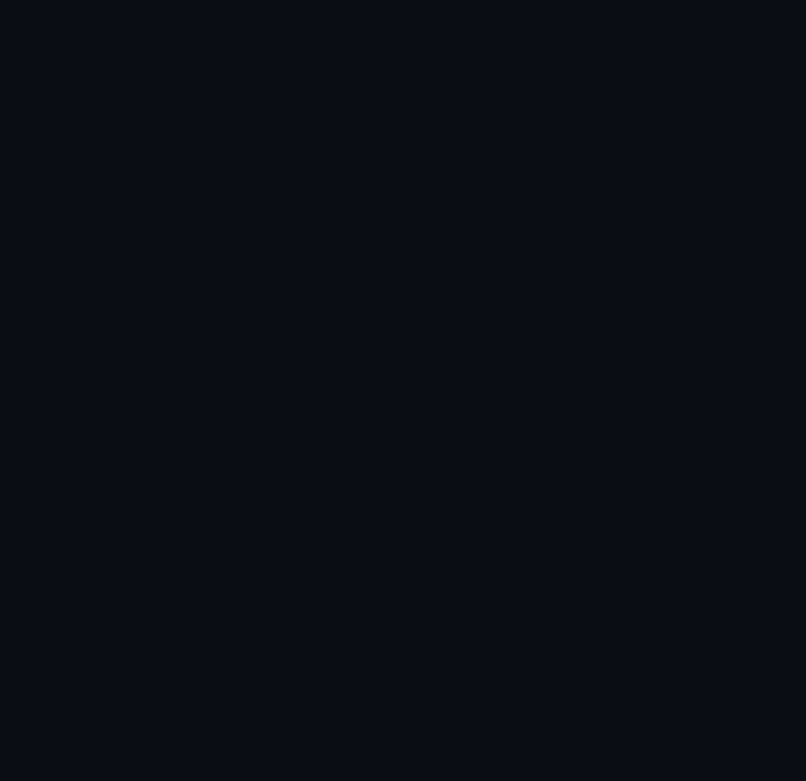
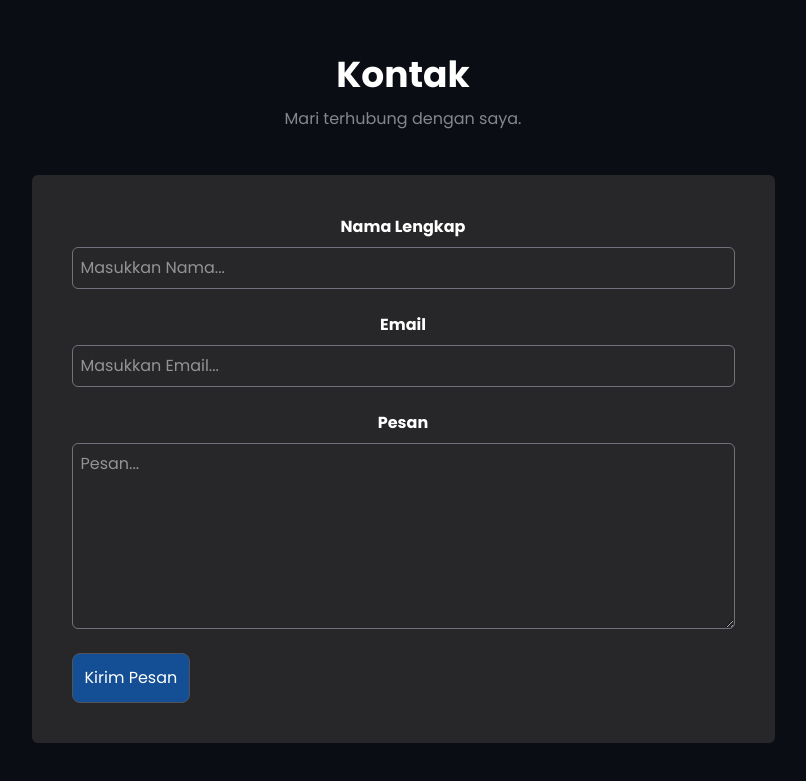
Before and after one commit to Adityarns/Web-Portfolio, a React (Vite) app: page / in a window 1280 px wide. Shown: the part 3121-3902 px from the top of the page, without its empty margins (237-1043 px from the left). Before the commit the page ends 3008 px from the top, so only its background shows below. Built offline with nearby package versions, Linux system fonts and the light colour scheme.

Commit message:
menambahkan kontak section

```diff
--- a/src/App.jsx
+++ b/src/App.jsx
@@ -122,6 +122,68 @@ export default function App() {
           ))}
         </div>
       </div>
+
+      {/* Kontak */}
+      <div className="kontak mt-32 p-10">
+        <h1 className="text-4xl mb-2 font-bold text-center">Kontak</h1>
+        <p className="text-base/loose text-center mb-10 opacity-50">
+          Mari terhubung dengan saya.
+        </p>
+
+        <form
+          action="https://formsubmit.co/rahmansyachaditya@gmail.com"
+          method="POST"
+          className="bg-zinc-800 p-10 w-fit mx-auto rounded-md"
+          autoComplete="off"
+        >
+          <div className="flex flex-col gap-6">
+            <div className="flex flex-col gap-2">
+              <label className="font-semibold">Nama Lengkap</label>
+              <input
+                type="text"
+                name="nama"
+                placeholder="Masukkan Nama..."
+                className="border border-zinc-500 p-2 rounded-md"
+                required
+              />
+            </div>
+
+            <div className="flex flex-col gap-2">
+              <label className="font-semibold">Email</label>
+              <input
+                type="email"
+                name="email"
+                placeholder="Masukkan Email..."
+                className="border border-zinc-500 p-2 rounded-md"
+                required
+              />
+            </div>
+
+            <div class="flex flex-col gap-2">
+              <label htmlFor="pesan" class="font-semibold">
+                Pesan
+              </label>
+              <textarea
+                name="pesan"
+                id="pesan"
+                cols="45"
+                rows="7"
+                placeholder="Pesan..."
+                className="border border-zinc-500 p-2 rounded-md required"
+              ></textarea>
+            </div>
+
+            <div class="text-center">
+              <button
+                type="submit"
+                className=" p-3 rounded-lg block border border-zinc-600 bg-[#144e94] hover:bg-[#146C94]"
+              >
+                Kirim Pesan
+              </button>
+            </div>
+          </div>
+        </form>
+      </div>
     </div>
   );
 }
```
